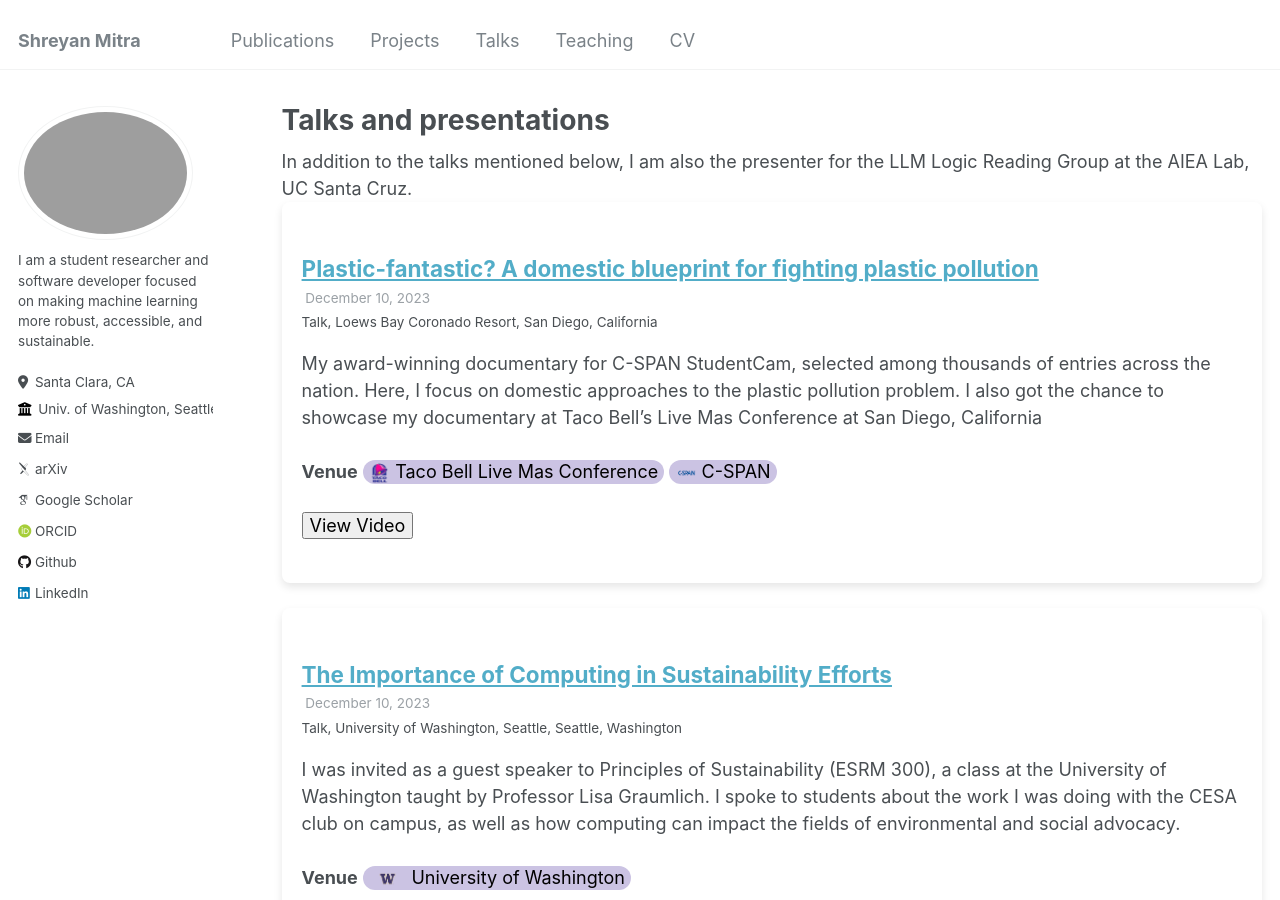
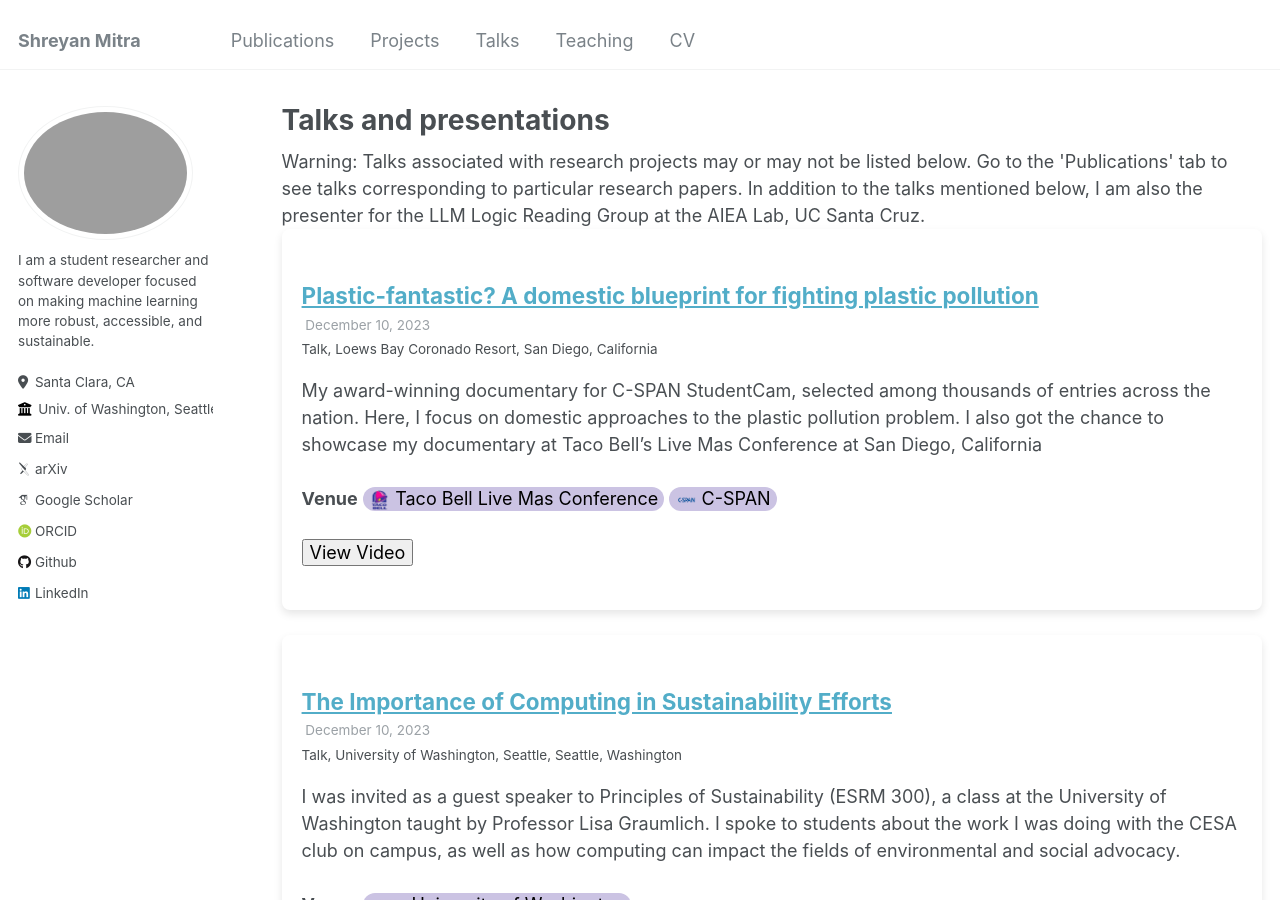
Before and after one commit to shreyanmitra/shreyanmitra.github.io, a Jekyll site: the page built from _pages/talks.html, in a window 1280 px wide and 900 px high. Built offline with Jekyll 4.4.1, drawn with Linux system fonts in a browser that asks for light colours; some web fonts are replaced.

Commit message:
Update talks.html

```diff
--- a/_pages/talks.html
+++ b/_pages/talks.html
@@ -4,6 +4,8 @@ title: "Talks and presentations"
 permalink: /talks/
 author_profile: true
 ---
+Warning: Talks associated with research projects may or may not be listed below. Go to the 'Publications' tab to see talks corresponding to particular research papers.
+
 In addition to the talks mentioned below, I am also the presenter for the LLM Logic Reading Group at the AIEA Lab, UC Santa Cruz.
 
 {% if site.talkmap_link == true %}
```
